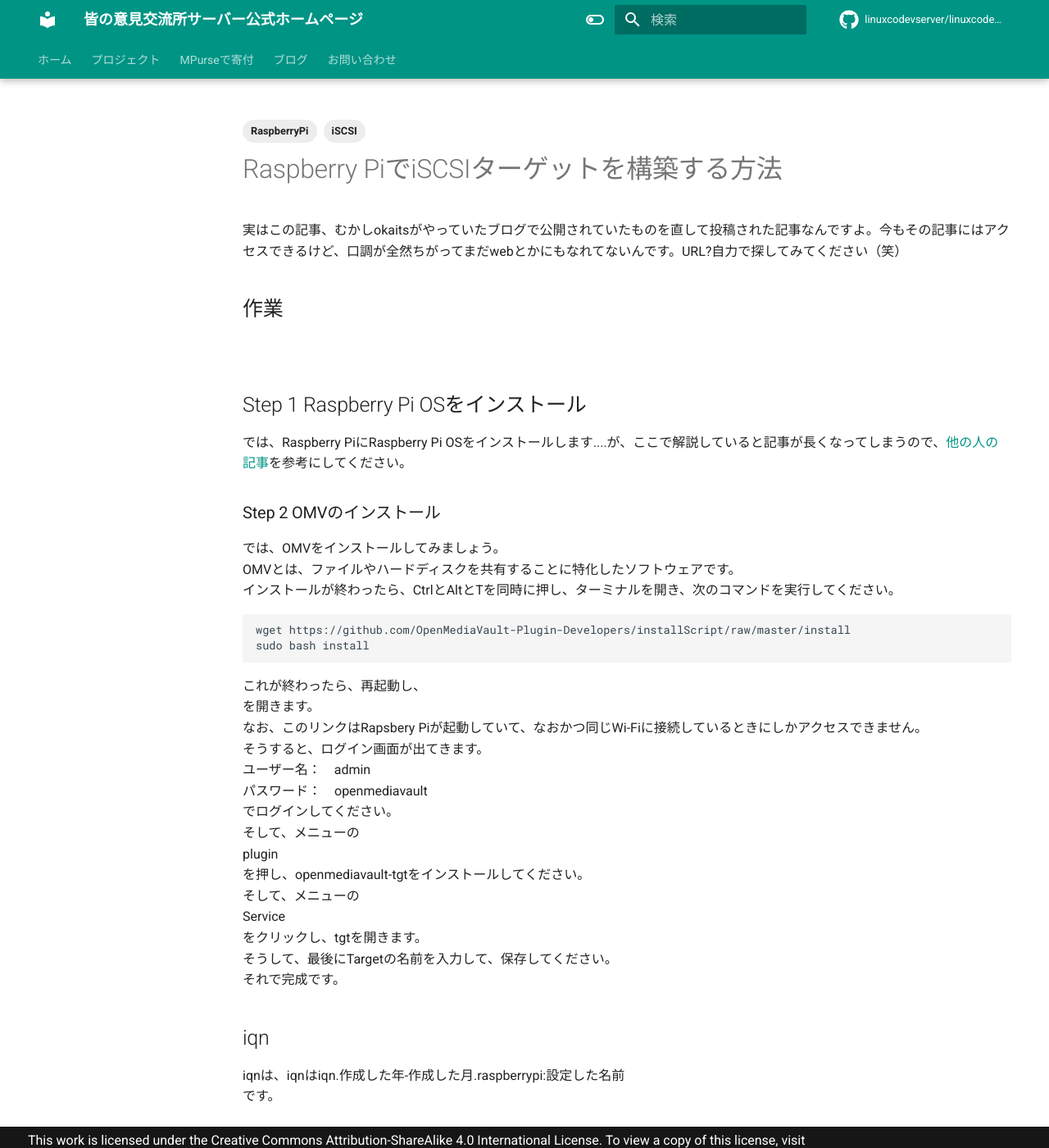
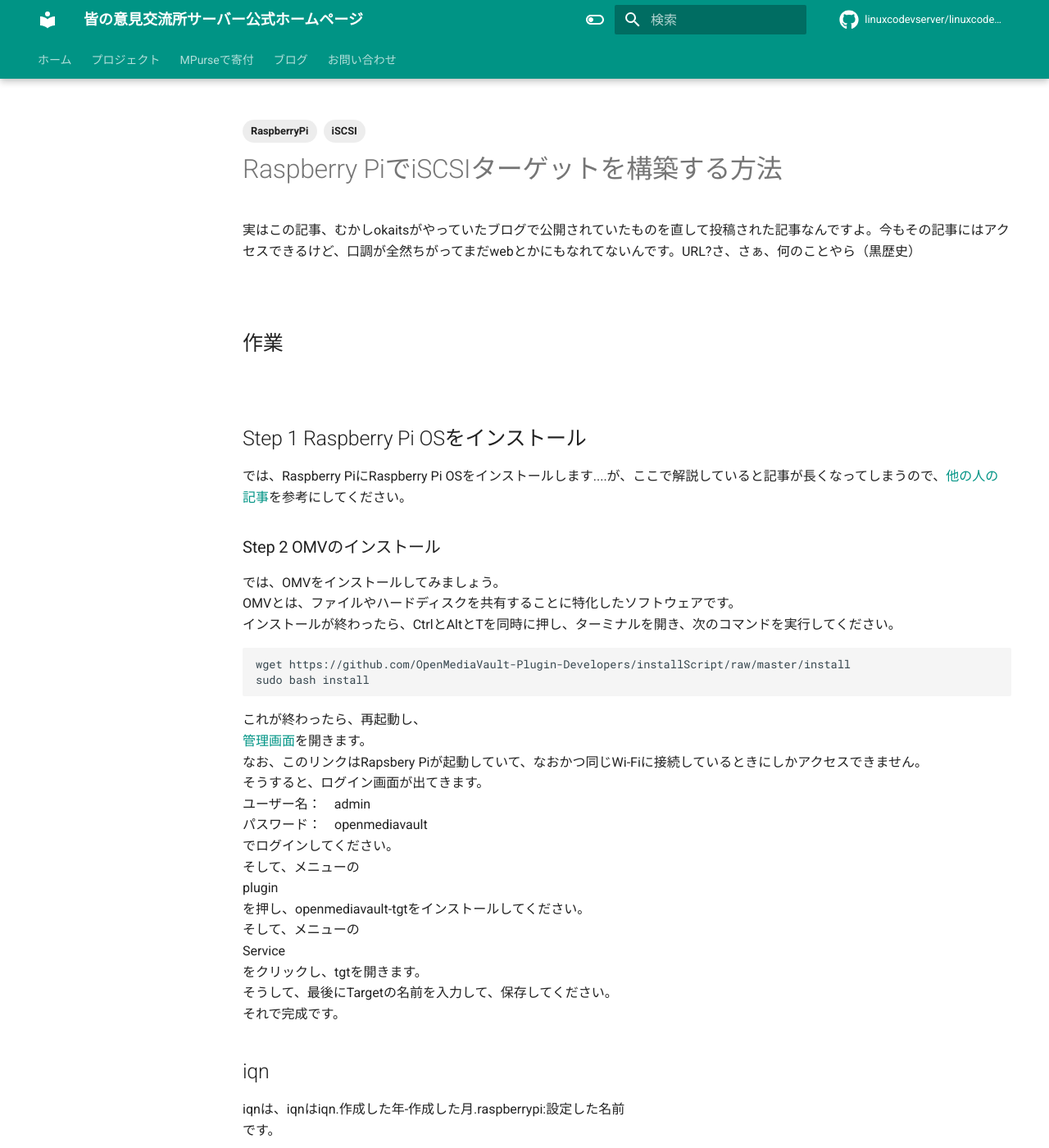
Before and after one commit to linuxcodevserver/linuxcodevserver.github.io, an MkDocs documentation site: the page built from docs/blog/2021/06/29/2021062901.md, in a window 1280 px wide and 1400 px high. Shown: the whole window at 82% size. Built offline with MkDocs 1.6.1 and Material for MkDocs 9.7.7, drawn with Linux system fonts in a browser that asks for light colours; comment, search, counter and statistics services are not loaded.

Commit message:
[fix] リンク切れ修正

````diff
--- a/docs/blog/2021/06/29/2021062901.md
+++ b/docs/blog/2021/06/29/2021062901.md
@@ -1,14 +1,14 @@
 ---
 title: Raspberry PiでiSCSIターゲットを構築する方法
 categories: RaspberryPi
-description: 実はこの記事、むかしokaitsがやっていたブログで公開されていたものを直して投稿された記事なんですよ。今もその記事にはアクセスできるけど、口調が全然ちがってまだwebとかにもなれてないんです。URL?自力で探してみてください（笑）
+description: 実はこの記事、むかしokaitsがやっていたブログで公開されていたものを直して投稿された記事なんですよ。今もその記事にはアクセスできるけど、口調が全然ちがってまだwebとかにもなれてないんです。URL?さ、さぁ、何のことやら（黒歴史）
 tags:
   - RaspberryPi
   - iSCSI
 author: okaits
 ---
 
-実はこの記事、むかしokaitsがやっていたブログで公開されていたものを直して投稿された記事なんですよ。今もその記事にはアクセスできるけど、口調が全然ちがってまだwebとかにもなれてないんです。URL?自力で探してみてください（笑）<br>
+実はこの記事、むかしokaitsがやっていたブログで公開されていたものを直して投稿された記事なんですよ。今もその記事にはアクセスできるけど、口調が全然ちがってまだwebとかにもなれてないんです。URL?さ、さぁ、何のことやら（黒歴史）<p style="color: white;">ヒントはAsk Monaにあります。さて、どのスレでしょう？</p>
 
 ## 作業
 <br>
@@ -24,7 +24,7 @@
 sudo bash install
 ```
 これが終わったら、再起動し、<br>
-<a href="http://raspberrypi.local"></a>を開きます。<br>
+<a href="http://raspberrypi.local">管理画面</a>を開きます。<br>
 なお、このリンクはRapsbery Piが起動していて、なおかつ同じWi-Fiに接続しているときにしかアクセスできません。<br>
 そうすると、ログイン画面が出てきます。<br>
 ユーザー名：　admin <br>
````
